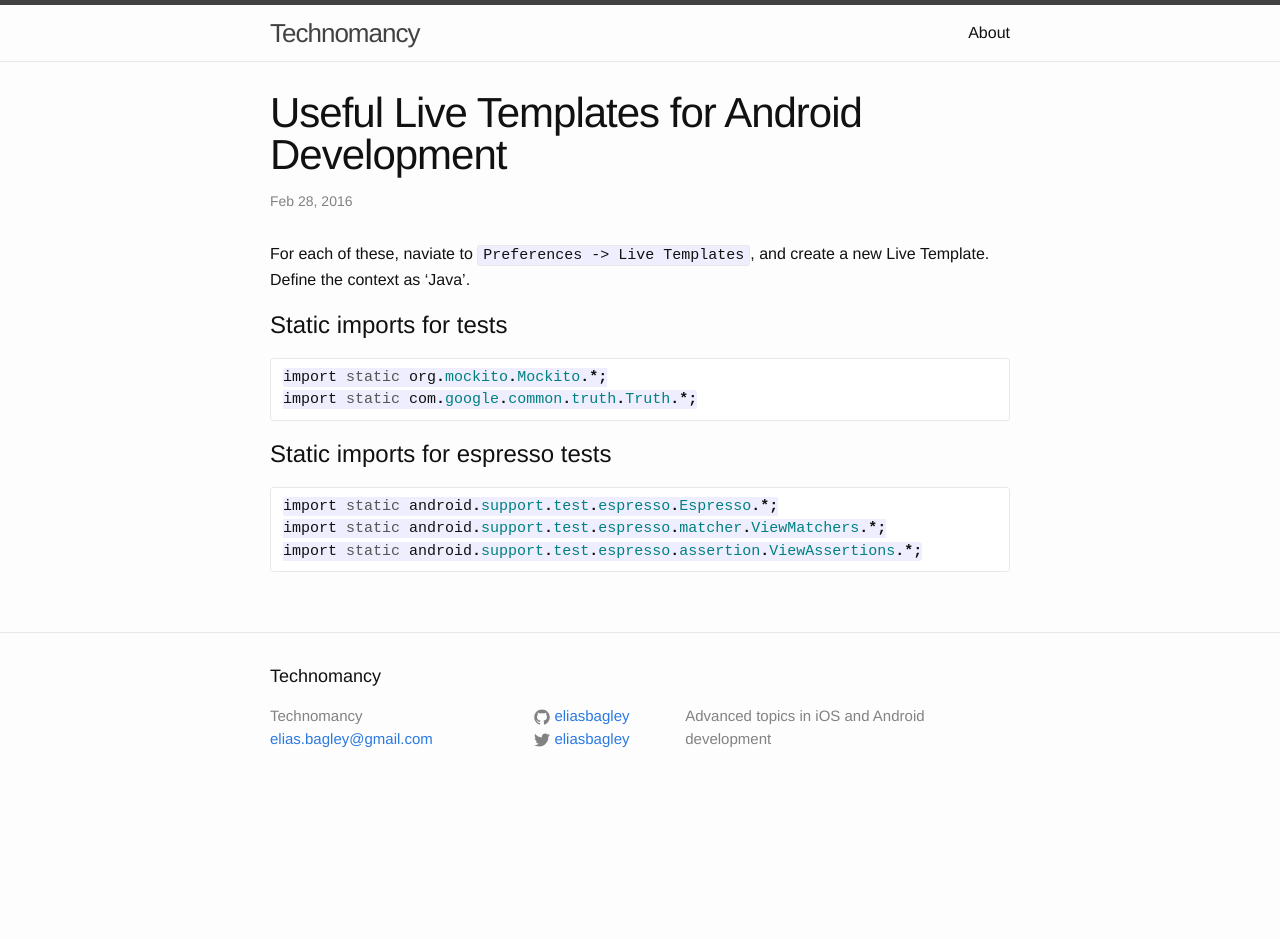
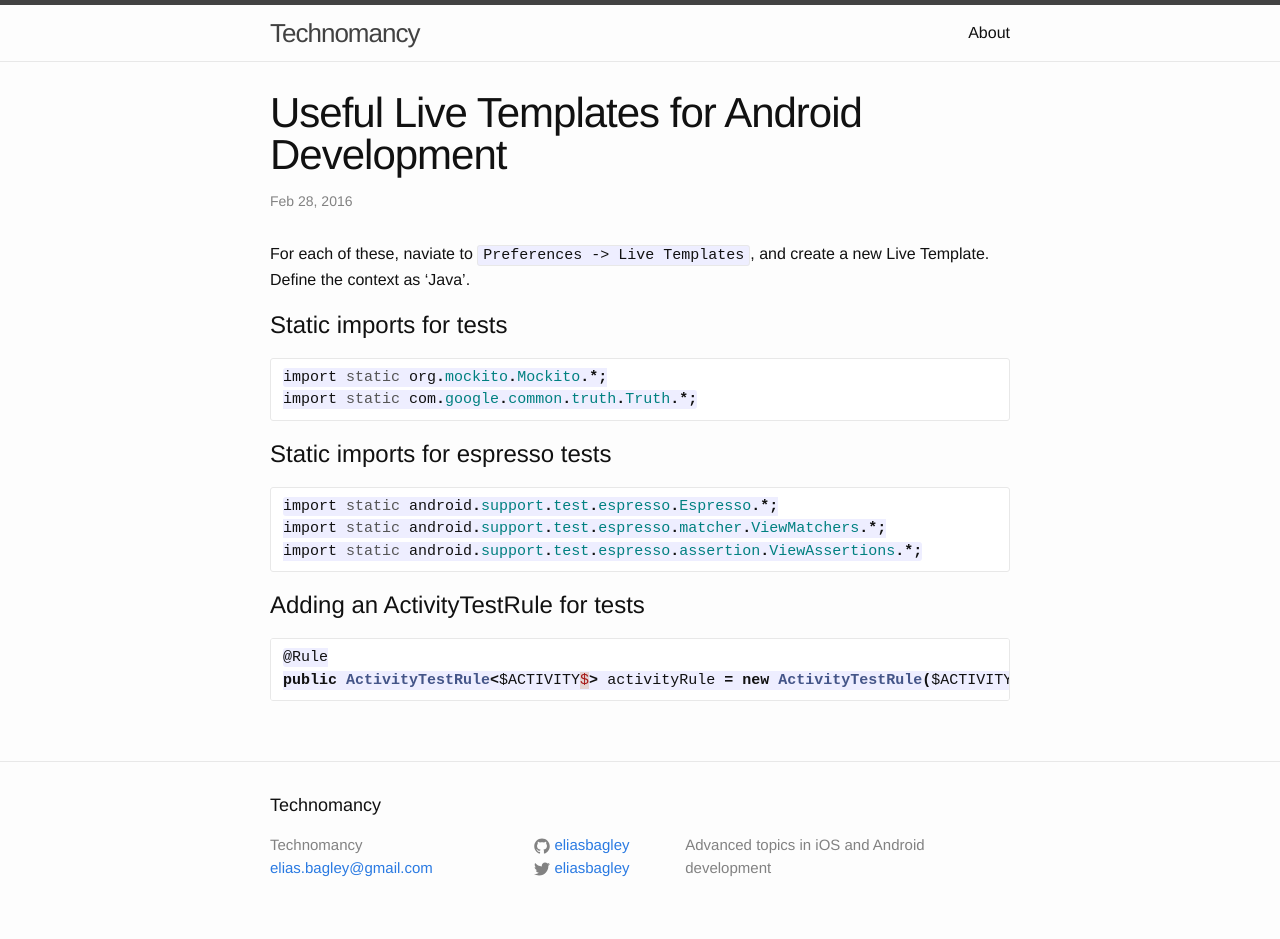
Before and after one commit to eliasbagley/eliasbagley.github.io, a Jekyll site: the page built from _posts/2016-02-28-android-studio-live-templates.markdown, in a window 1280 px wide. Built offline with Jekyll 4.4.1, drawn with Linux system fonts in a browser that asks for light colours; Markdown is read by kramdown in place of the engine named in the settings; comment, search, counter and statistics services are not loaded; before the commit the page ends 900 px from its top, so only the background shows below that.

Commit message:
Update live templates post

````diff
--- a/_posts/2016-02-28-android-studio-live-templates.markdown
+++ b/_posts/2016-02-28-android-studio-live-templates.markdown
@@ -22,3 +22,10 @@ import static android.support.test.espresso.Espresso.*;
 import static android.support.test.espresso.matcher.ViewMatchers.*;
 import static android.support.test.espresso.assertion.ViewAssertions.*;
 ```
+
+# Adding an ActivityTestRule for tests
+
+```java
+@Rule
+public ActivityTestRule<$ACTIVITY$> activityRule = new ActivityTestRule($ACTIVITY$.class);
+```
````
